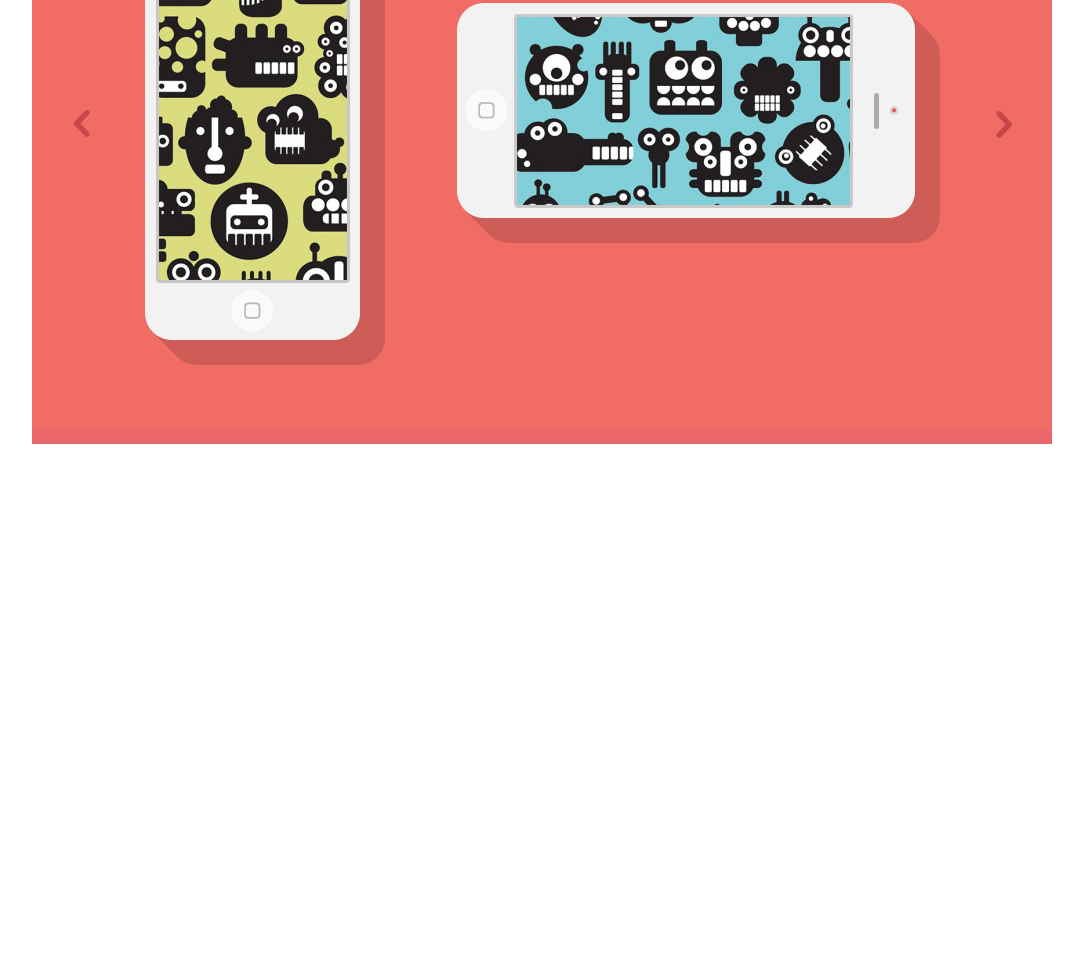
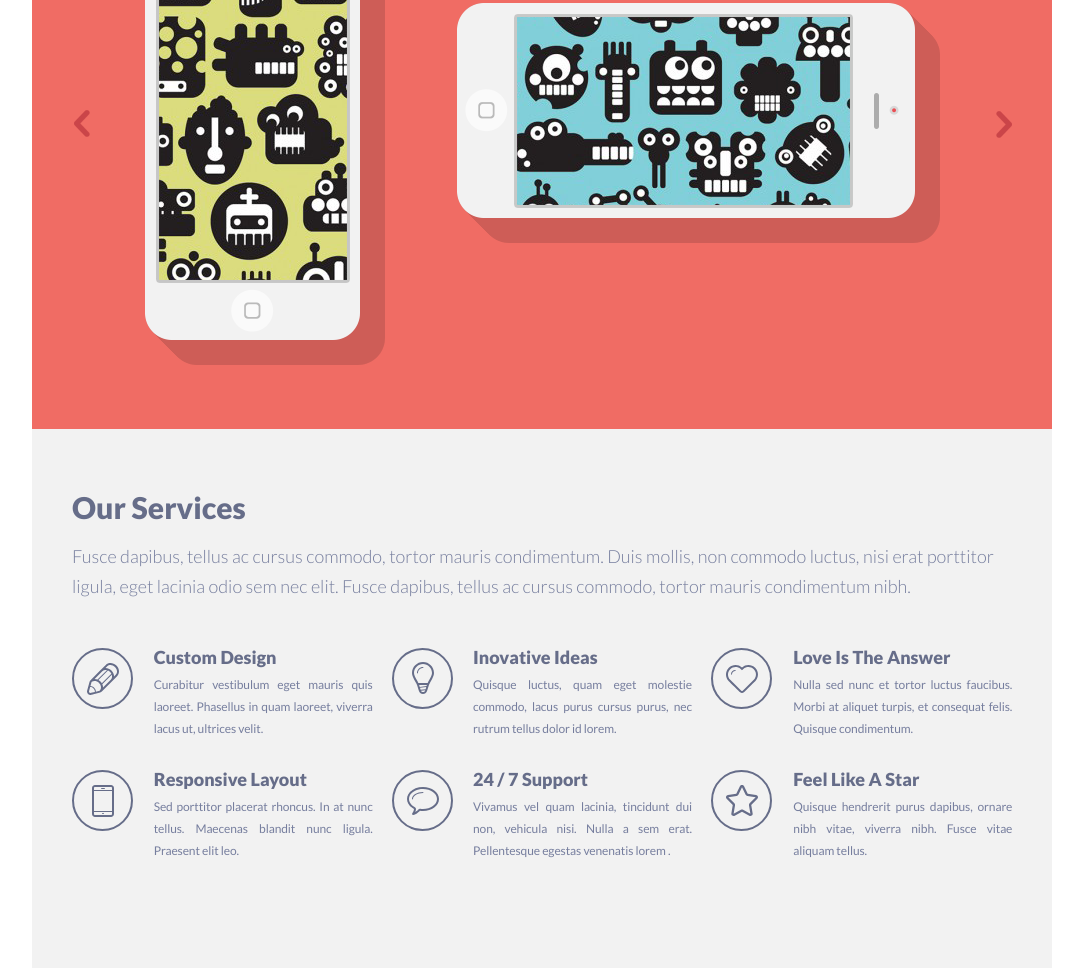
Before and after one commit to Danilkin-5/singolo, a plain HTML site: page singolo1.html in a window 1280 px wide. Shown: the part 266-1240 px from the top of the page, without its empty margins (98-1181 px from the left). Before the commit the page ends 800 px from the top, so only its background shows below. Drawn offline with Linux system fonts and the light colour scheme.

Commit message:
feat: add bottom section on the page

```diff
--- a/singolo1.css
+++ b/singolo1.css
@@ -9,18 +9,17 @@ body {
     font-size: 26px;
     line-height: 6px;
     color: #ffffff;
-    font-family: "Lato", sans-serif;;
+    font-family: 'Lato', sans-serif;;
     font-weight: 500;
     text-align: left;
     text-transform: uppercase;
-    font-stretch: extra-condensed;
-    letter-spacing: 1.8px;
 }
 
 #logo {
-    margin: 15px 0 0 38px;
+    margin: 13px 0 0 39px;
     padding-top: 2px;
-
+    font-stretch: extra-condensed;
+    letter-spacing: -1px;
 }
 
 #logo span {
@@ -44,21 +43,19 @@ nav{
 nav ul {
     padding: 0px;
     margin-right: 40px;
-    margin-left: 448px;
+    margin-left: 450px;
 }
 
 nav ul li {
     font-size: 12px;
     line-height: 6px;
     color: #ffffff;
-    font-family: "Lato", sans-serif;
+    font-family: 'Lato', sans-serif;
     font-weight: 500;
     text-align: left;
     list-style-type: circle;
     display: inline;
     text-transform: uppercase;
-    font-stretch: unset;
-    letter-spacing: -0.38px;
 }
 
 nav ul a:first-child li {
@@ -66,14 +63,14 @@ nav ul a:first-child li {
 }
 
 nav ul a:not(:last-child) li{
-    padding-right: 10px;
+    padding-right: 11px;
 }
 
-nav ul a:nth-child(4) li,
+/*nav ul a:nth-child(4) li,
 nav ul a:last-child li
 {
     padding-left: 4px;
-}
+}*/
 
 
 nav ul a:not(:first-child) li::before {
@@ -146,3 +143,96 @@ nav ul a li:hover
 .right-chevron:hover {
     transform: scale(1.5);
 }
+
+#articales {
+    width: 1020px;
+    height: 495px;
+    background-color: #f2f2f2;
+    margin-top: -15px;
+    padding-top: 44px;
+}
+#articales * {
+    background-color: #f2f2f2;
+}
+
+h1 {
+    font-size: 30px;
+    line-height: 18px;
+    color: #666d89;
+    font-family: 'Lato';
+    font-weight: 900;
+    text-align: left;
+    padding-left: 40px;
+    letter-spacing: 0px;
+}
+
+.our-services {
+    width: 940px;
+    height: 57px;
+    font-size: 18px;
+    line-height: 30px;
+    color: #767e9e;
+    font-family: 'Lato';
+    font-weight: 300;
+    text-align: left;
+    padding-left: 40px;
+}
+
+.our-services p {
+    letter-spacing: 0px;
+}
+
+#articles-list {
+    display: flex;
+    flex-direction: row;
+    flex-wrap: wrap;
+    justify-content: space-around;
+    padding: 50px 30px 0 30px;
+}
+
+#articles-list article {
+    display: flex;
+    flex-direction: row;
+}
+
+#articles-list article div,
+#articles-list article div p:nth-of-type(2) {
+    display: inline-block;
+    height: auto;
+}
+
+#articles-list article div:first-child {
+    margin-right: 20px;
+}
+
+.title-article {
+    font-size: 18px;
+    line-height: 18px;
+    color: #666d89;
+    font-family: 'Lato';
+    font-weight: 900;
+    text-align: left;
+    margin-top: 0px;
+    margin-bottom: 8px;
+}
+
+.self-article {
+    width: 219px;
+    height: 128px;
+    font-size: 12px;
+    line-height: 22px;
+    color: #767e9e;
+    font-family: 'Lato';
+    font-weight: 400;
+    text-align: left;
+    margin: 0 0 30px;
+    text-align: justify;
+    word-wrap: break-word;
+    letter-spacing: -0.1px;
+}
+
+.bottom-line {
+    width: 1020px;
+    height: 6px;
+    background-color: #ffffff;
+}
--- a/singolo1.html
+++ b/singolo1.html
@@ -4,7 +4,8 @@
     <meta charset="UTF-8">
     <meta name="viewport" content="width=device-width, initial-scale=1.0">
     <link rel="stylesheet" href="singolo1.css">
-    <link rel="stylesheet" href="fonts.css">
+    <link href="https://fonts.googleapis.com/css?family=Lato:100,100i,300,300i,400,400i,700,700i,900,900i&display=swap&subset=latin-ext" rel="stylesheet">
+    <!--<link rel="stylesheet" href="fonts.css"> -->
     <title>Singolo</title>
 </head>
 <body>
@@ -41,19 +42,94 @@
             </div>
             <div class="bottom-line-phone"></div>
         </section>
-        <section>
-            <article>
-
+        <section id="articales">
+            <h1>Our Services</h1>
+            <article class="our-services">
+                <p>Fusce dapibus, tellus ac cursus commodo, tortor mauris condimentum. Duis mollis, non commodo luctus, nisi erat porttitor
+                    ligula, eget lacinia odio sem nec elit. Fusce dapibus, tellus ac cursus commodo, tortor mauris condimentum nibh.</p>
             </article>
+            <div id="articles-list">
+                <article>
+                   <div>
+                       <img src="assets/pen.svg" alt="pen">
+                    </div>
+                   <div>
+                        <p class="title-article">
+                            Custom Design
+                        </p>
+                        <p class="self-article">
+                            Curabitur vestibulum eget mauris quis laoreet. Phasellus in quam laoreet, viverra lacus ut, ultrices velit.
+                        </p>
+                   </div>
+                </article>
+                <article>
+                    <div>
+                        <img src="assets/lightbulb.svg" alt="bulb">
+                    </div>
+                    <div>
+                        <p class="title-article">
+                            Inovative Ideas
+                        </p>
+                        <p class="self-article">
+                            Quisque luctus, quam eget molestie commodo, lacus purus cursus purus, nec rutrum tellus dolor id lorem.
+                        </p>
+                    </div>
+                </article>
+                <article>
+                    <div>
+                        <img src="assets/heart.svg" alt="heart">
+                    </div>
+                    <div>
+                        <p class="title-article">
+                            Love Is The Answer
+                        </p>
+                        <p class="self-article">
+                            Nulla sed nunc et tortor luctus faucibus. Morbi at aliquet turpis, et consequat felis. Quisque condimentum.
+                        </p>
+                    </div>
+                </article>
+                <article>
+                    <div>
+                        <img src="assets/phone.svg" alt="phone">
+                    </div>
+                    <div>
+                        <p class="title-article">
+                            Responsive Layout
+                        </p>
+                        <p class="self-article">
+                            Sed porttitor placerat rhoncus. In at nunc tellus. Maecenas blandit nunc ligula. Praesent elit leo.
+                        </p>
+                    </div>
+                </article>
+                <article>
+                    <div>
+                        <img src="assets/bubble.svg" alt="bubble">
+                    </div>
+                    <div>
+                        <p class="title-article">
+                            24 / 7 Support
+                        </p>
+                        <p class="self-article">
+                            Vivamus vel quam lacinia, tincidunt dui non, vehicula nisi. Nulla a sem erat. Pellentesque egestas venenatis lorem .
+                        </p>
+                   </div>
+                </article>
+                <article>
+                    <div>
+                        <img src="assets/star.svg" alt="star">
+                    </div>
+                    <div>
+                        <p class="title-article">
+                            Feel Like A Star
+                        </p>
+                        <p class="self-article">
+                            Quisque hendrerit purus dapibus, ornare nibh vitae, viverra nibh. Fusce vitae aliquam tellus.
+                        </p>
+                    </div>
+                </article>
+            </div>
         </section>
-        <section>
-            <article></article>
-            <article></article>
-            <article></article>
-            <article></article>
-            <article></article>
-            <article></article>
-        </section>
+        <div class="bottom-line"></div>
     </main>
     <footer></footer>
 </body>
```
Also changed, not shown: assets/Lato-Black.ttf (added), assets/Lato-BlackItalic.ttf (added), assets/Lato-Bold.ttf (added), assets/Lato-BoldItalic.ttf (added), assets/Lato-Italic.ttf (added), assets/Lato-Light.ttf (added), assets/Lato-LightItalic.ttf (added), assets/Lato-Regular.ttf (added), assets/Lato-Thin.ttf (added), assets/Lato-ThinItalic.ttf (added), assets/OFL.txt (added).
